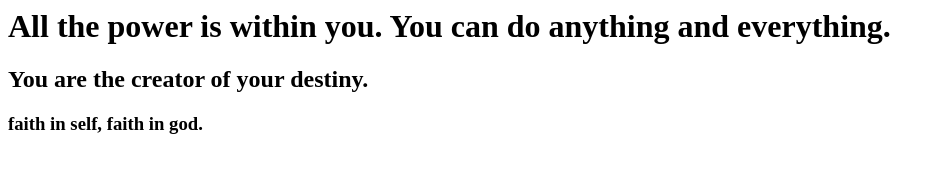
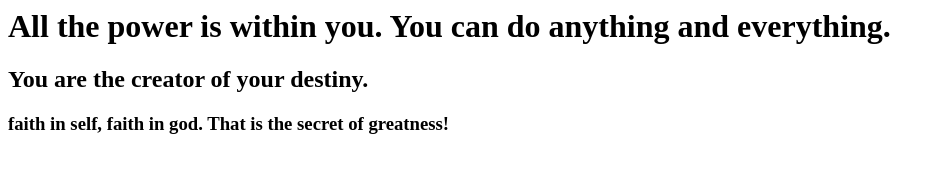
Before and after one commit to krutikadave41/firstgitrepo, a plain HTML site: page index.html in a window 1280 px wide. Shown: the whole page, without its empty margins (0-945 px from the left). Drawn offline with Linux system fonts and the light colour scheme.

Commit message:
Update index.html
Updated the 3rd quote

```diff
--- a/index.html
+++ b/index.html
@@ -2,6 +2,6 @@
 	<body>
 		<h1>All the power is within you. You can do anything and everything.</h1>
 		<h2>You are the creator of your destiny.</h2>
-		<h3>faith in self, faith in god.</h3>
+		<h3>faith in self, faith in god. That is the secret of greatness!</h3>
 	</body>
 </html>
```
